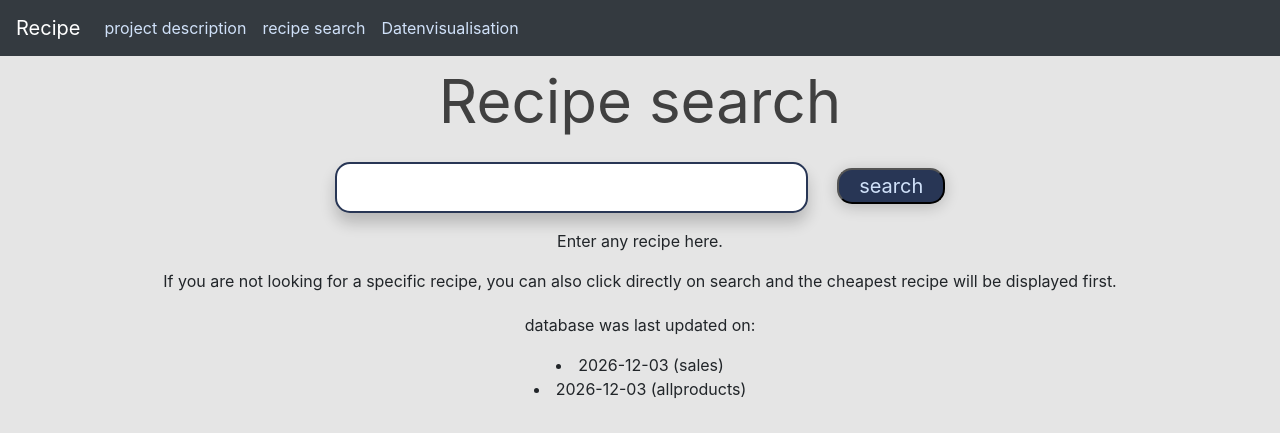
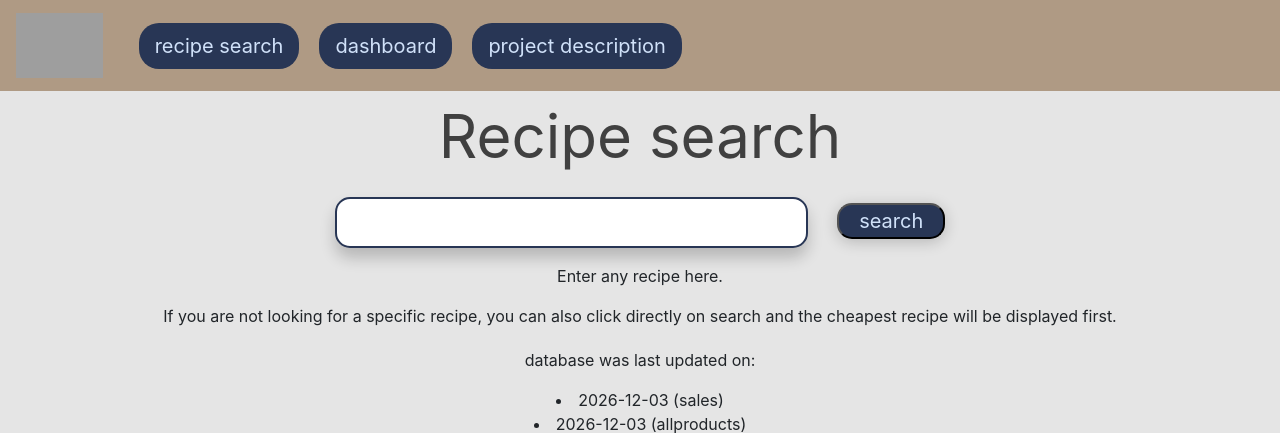
Before and after one commit to John-SimonB/usws, a Flask app: page /Rezeptsuche in a window 1280 px wide. Shown: the top 433 px of the page. Run offline with Flask 2, Linux system fonts and the light colour scheme; some libraries are stand-ins or nearby versions; grey boxes are pictures that could not be loaded.

Commit message:
Design changes

```diff
--- a/templates/Projektbeschreibung.html
+++ b/templates/Projektbeschreibung.html
@@ -2,6 +2,9 @@
 {% block title %}Projektbeschreibung{% endblock %}
 {% block content %}
 <!--noch nichts-->
+<body>
+    <p>hallo</p>
+</body>
 <h1>
     Coming soon...
 </h1>
--- a/templates/Rezeptsuche.html
+++ b/templates/Rezeptsuche.html
@@ -1,6 +1,7 @@
 {% extends "base.html" %}
 {% block title %}Rezeptsuche{% endblock %}
 {% block content %}
+<body>
 <form action="#" method="post" style="text-align: center;">
     <p style="color:#404040;font-size:60px;">Recipe search</p>
     <input type="text", name="nm", style="color:#283655;font-size:30px; box-shadow: 0px 10px 15px rgba(0,0,0,0.2);; border-radius: 15px; border-color: 283655; border:2px solid #283655" /> <input type="submit", value="search", color="#7492B9" style="background-color:#283655;box-shadow: 0px 3px 15px rgba(0,0,0,0.2);color:#d0e1f9;font-size:20px; padding-left: 20px; padding-right: 20px; margin-left: 25px; border-radius: 15px; top: -5px; position: relative;" />
@@ -9,12 +10,12 @@
     <p>If you are not looking for a specific recipe, you can also click directly on search and the cheapest recipe will be displayed first.</p>
 </form>
 
-<div class="grid-container" style="display: grid; grid-template-columns: 1fr 1fr 1fr; column-gap: 25px; justify-content: center; background-image: url(https://images.pexels.com/photos/129733/pexels-photo-129733.jpeg?auto=compress&cs=tinysrgb&w=1260&h=750&dpr=1); margin-top: 20px;">
+<div class="grid-container" style="display: grid; grid-template-columns: 1fr 1fr 1fr; column-gap: 25px; justify-content: center; background-image: url(https://images.pexels.com/photos/129733/pexels-photo-129733.jpeg?auto=compress&cs=tinysrgb&w=1260&h=750&dpr=1); border-radius: 25px;margin-top: 20px;">
 {% if writeBool and nameArray|length > 0%}
     {% for i in range(nameArray|length)%}
 
         <div class="card" style="width: 35rem; margin-bottom: 20px; border-radius: 25px ;margin-top: 20px; box-shadow: 0px 3px 15px rgba(0,0,0,0.2);">
-            <img src={{bildArray[i]}} class="card-img-top" alt="picture" height="400px">
+            <img src={{bildArray[i]}} class="card-img-top" alt="picture" height="400px" style="border-top-left-radius: 25px; border-top-right-radius: 25px;">
             <a href={{bildArray[i]}} target="_blank" style="font-size: 12px; position: absolute; top: 380px; background-color: white;">picture</a>
             <div class="card-body">
             <h5 class="card-title" style="font-size: 25px;">{{nameArray[i]}}</h5>
@@ -47,8 +48,9 @@
             </ul>
         </div>
     {% endfor %}
+    <a href="https://images.pexels.com/photos/129733/pexels-photo-129733.jpeg?auto=compress&cs=tinysrgb&w=1260&h=750&dpr=1" target="_blank" style="font-size: 12px;">background-image</a>
 {% elif writeBool and length == 0%}
-    <p>Das Rezept konnte leider nicht gefunden werden...</p>
+    <p>do not found</p>
 {% endif %}
 </div>
 <div class="info" style="width: 100%; text-align: center;">
--- a/templates/base.html
+++ b/templates/base.html
@@ -17,8 +17,8 @@
         <title>{% block title %}Suchen{% endblock %}</title>
     </head>
     <body style="background-color:#e5e5e5;">
-      <nav class="navbar navbar-expand-lg navbar-dark bg-dark">
-        <a class="navbar-brand" href="#">Recipe</a>
+      <nav class="navbar navbar-expand-lg" style="background-color: #af9a84;" >
+        <a class="navbar-brand" href="/Rezeptsuche"><img src="https://play-lh.googleusercontent.com/A9i2Plw4UQgNP7sd5mRkHgcU4nlrp3d-op9r8XqKaW1OJGJnRjiiSU45aP9VvxXjkxg" alt="picture" height="65px"></a>
         <button
           class="navbar-toggler"
           type="button"
@@ -28,10 +28,9 @@
           <span class="navbar-toggler-icon"></span>
         </button>
         <div class="collapse navbar-collapse" id="navbar">
-          <div class="navbar-nav">
-            <a class="nav-item nav-link" id="suchen" href="/Projektbeschreibung" style="color: #d0e1f9;">project description</a>
-            <a class="nav-item nav-link" id="seite2" href="/Rezeptsuche" style="color: #d0e1f9;">recipe search</a>
-            <a class="nav-item nav-link" id="seite3" href="/Datenvisualisation" style="color: #d0e1f9;">Datenvisualisation </a>
+            <a class="nav-item nav-link" id="seite2" href="/Rezeptsuche" style="border-radius: 20px ;background-color: #283655 ;color: #d0e1f9;font-size: 20px; margin-left: 20px;">recipe search</a>
+            <a class="nav-item nav-link" id="seite3" href="/Datenvisualisation" style="border-radius: 20px ;background-color: #283655 ;color: #d0e1f9; font-size: 20px; margin-left: 20px;">dashboard </a>
+            <a class="nav-item nav-link" id="suchen" href="/" style="border-radius: 20px ;background-color: #283655 ;color: #d0e1f9; font-size: 20px; margin-left: 20px;">project description</a>
           </div>
         </div>
       </nav>
--- a/webSeite.py
+++ b/webSeite.py
@@ -17,7 +17,7 @@ app = createApp('REZEPTE')
 
 
 # verschiedene Seiten
-@app.route("/Projektbeschreibung")
+@app.route("/")
 def projectPage():
     return render_template("Projektbeschreibung.html")
 
```
Also changed, not shown: 1 other file.
